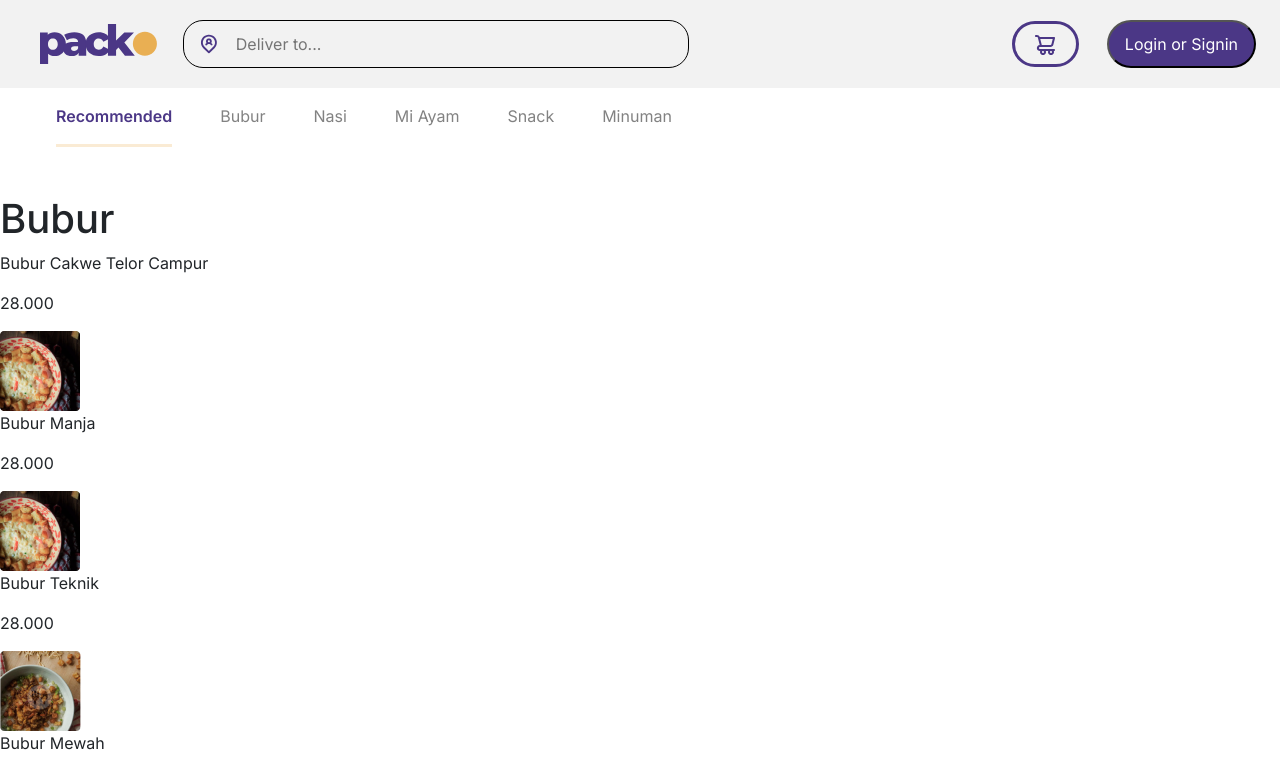
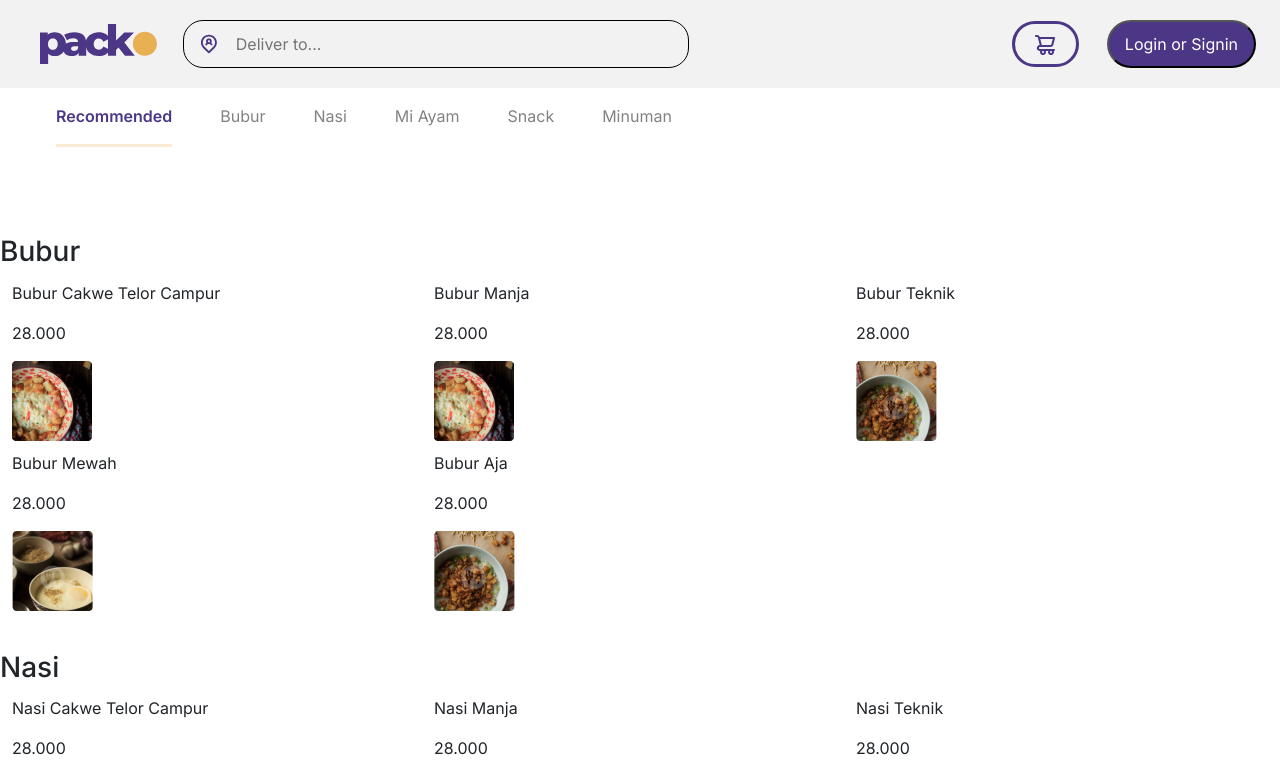
Before and after one commit to tatasulysta/packo-kelompok3, a React (Create React App) app: page / in a window 1280 px wide. Shown: the top 774 px of the page. Built offline with nearby package versions, Linux system fonts and the light colour scheme.

Commit message:
edit layout

```diff
--- a/src/components/Menu/index.js
+++ b/src/components/Menu/index.js
@@ -3,17 +3,19 @@ import styles from './styles.module.css';
 
 function Menu(props) {
   return (
-    <div>
-      <h1>{props.title}</h1>
+    <div className={styles.category}>
+      <h3>{props.title}</h3>
+      <div className={styles.menu}>
         {props.data.map((menu) => {
           return (
-          <>
+            <div>
               <p>{menu.nama}</p>
               <p>{menu.harga}</p>
               <img src={menu.gambar} />
-          </>
+            </div>
           );
         })}
+      </div>
     </div>
   );
 }
```
Lines whose indentation alone changed are shown as unchanged.
